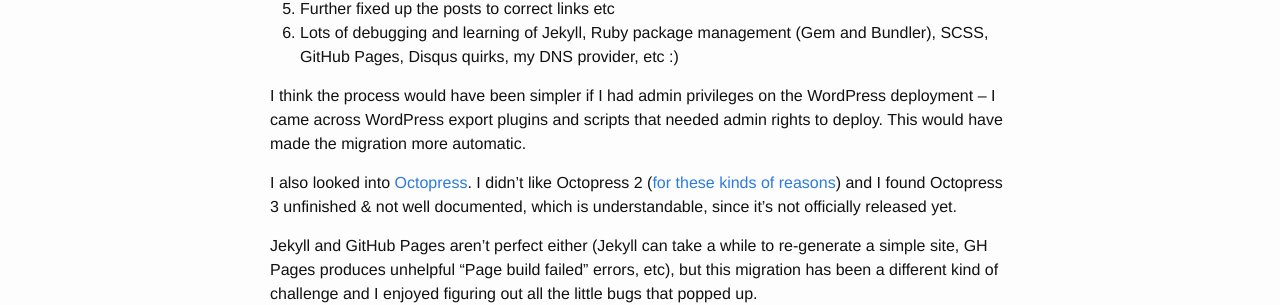
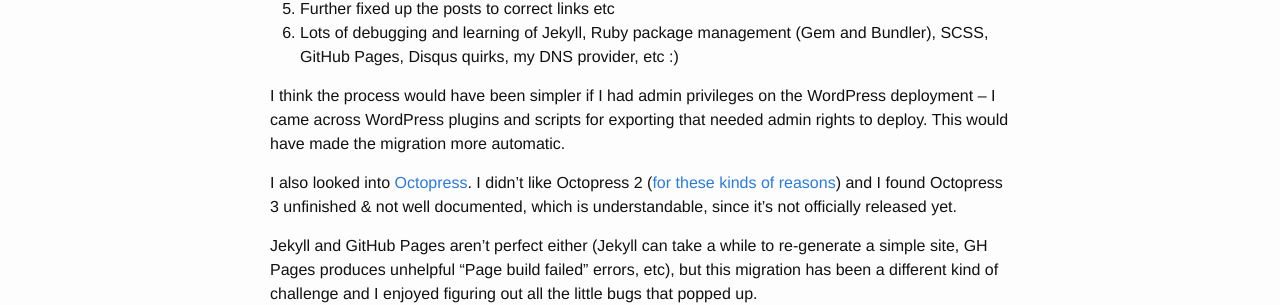
Before and after one commit to vdjeric/blog.vladan.org, a Jekyll site: the page built from _posts/2015-09-28-new-jekyll-blog.markdown, in a window 1280 px wide. Shown: the part 671-976 px from the top of the page. Built offline with Jekyll 4.4.1, drawn with Linux system fonts in a browser that asks for light colours; comment, search, counter and statistics services are not loaded.

Commit message:
Fixed a word in the new-jekyll-blog post

```diff
--- a/_posts/2015-09-28-new-jekyll-blog.markdown
+++ b/_posts/2015-09-28-new-jekyll-blog.markdown
@@ -20,7 +20,7 @@ If anyone is interested in migrating their blog from WordPress to Jekyll or Octo
 1. Further fixed up the posts to correct links etc
 1. Lots of debugging and learning of Jekyll, Ruby package management (Gem and Bundler), SCSS, GitHub Pages, Disqus quirks, my DNS provider, etc :)
 
-I think the process would have been simpler if I had admin privileges on the WordPress deployment -- I came across WordPress export plugins and scripts that needed admin rights to deploy. This would have made the migration more automatic.
+I think the process would have been simpler if I had admin privileges on the WordPress deployment -- I came across WordPress plugins and scripts for exporting that needed admin rights to deploy. This would have made the migration more automatic.
 
 I also looked into [Octopress](http://octopress.org/docs/). I didn't like Octopress 2 ([for these kinds of reasons](http://octopress.org/2015/01/15/octopress-3.0-is-coming/)) and I found Octopress 3 unfinished & not well documented, which is understandable, since it's not officially released yet.
 
```
